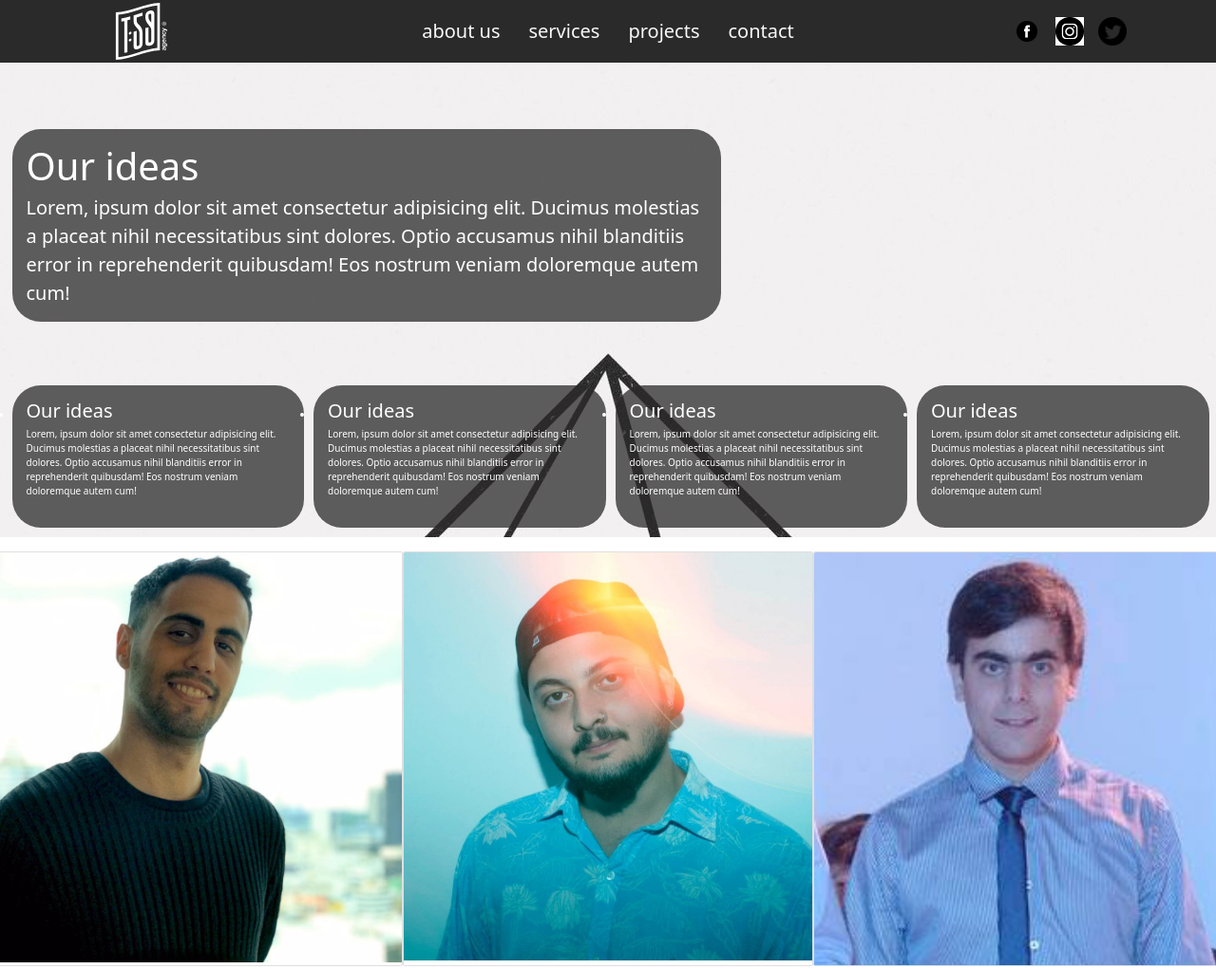
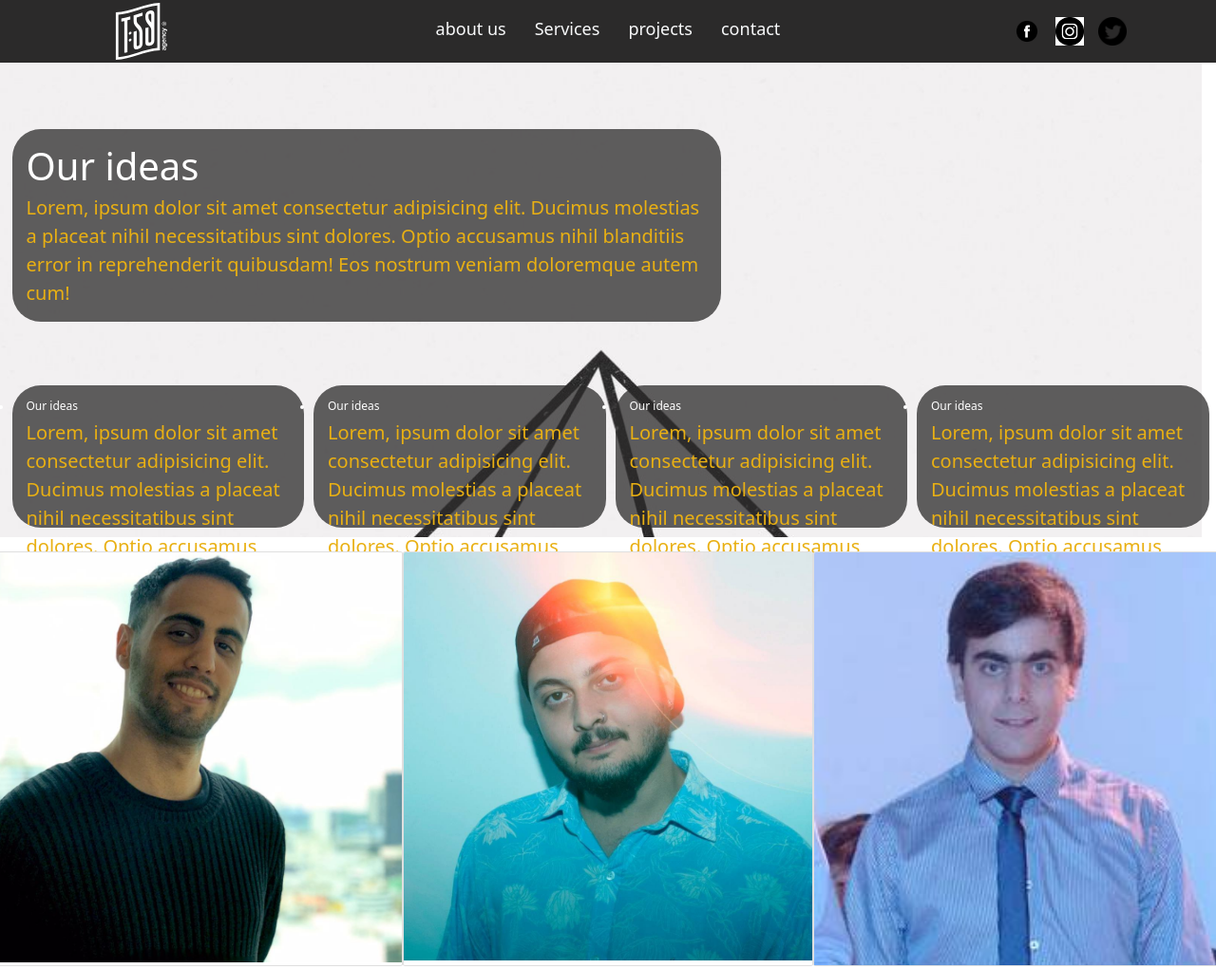
Before and after one commit to Emacc1/T59_MacciuciVicente, a website: page index.html in a window 1280 px wide. Shown: the top 1021 px of the page at 95% size. Drawn offline with Linux system fonts and the light colour scheme; files whose address does not match are found by name.

Commit message:
+extend / +each / +mixin

```diff
--- a/index.html
+++ b/index.html
@@ -36,22 +36,23 @@
 
                         <li class="nav-item">
                             <a class="nav-link text-light" href="">
-                                about us
+                                <h3>about us</h3>
+
                             </a>
                         </li>
                         <li class="nav-item">
                             <a class="nav-link text-light" href="">
-                                services
+                                <h3>Services</h3>
                             </a>
                         </li>
                         <li class="nav-item">
                             <a class="nav-link text-light" href="">
-                                projects
+                                <h3>projects</h3>
                             </a>
                         </li>
                         <li class="nav-item">
                             <a class="nav-link text-light" href="">
-                                contact
+                                <h3>contact</h3>
                             </a>
                         </li>
 
@@ -104,12 +105,12 @@
 
                 <div class="bannerTexto col-7 p-4 position-absolute">
 
-                    <div class="">
+
 
                     <h2>Our ideas</h2>
                     <span>Lorem, ipsum dolor sit amet consectetur adipisicing elit. Ducimus molestias a placeat nihil necessitatibus sint dolores. Optio accusamus nihil blanditiis error in reprehenderit quibusdam! Eos nostrum veniam doloremque autem cum!</span>
 
-                    </div>
+
 
 
                 </div>
@@ -120,25 +121,25 @@
                     <ul class="cajasBanner row gap-3">
 
 
-                        <li class="">
+                        <li class="cajasBanner-1">
 
                             <h2>Our ideas</h2>
                             <span>Lorem, ipsum dolor sit amet consectetur adipisicing elit. Ducimus molestias a placeat nihil necessitatibus sint dolores. Optio accusamus nihil blanditiis error in reprehenderit quibusdam! Eos nostrum veniam doloremque autem cum!</span>
 
                         </li>
-                        <li class="">
+                        <li class="cajasBanner-2">
 
                             <h2>Our ideas</h2>
                             <span>Lorem, ipsum dolor sit amet consectetur adipisicing elit. Ducimus molestias a placeat nihil necessitatibus sint dolores. Optio accusamus nihil blanditiis error in reprehenderit quibusdam! Eos nostrum veniam doloremque autem cum!</span>
 
                         </li>
-                        <li class="">
+                        <li class="cajasBanner-3">
 
                             <h2>Our ideas</h2>
                             <span>Lorem, ipsum dolor sit amet consectetur adipisicing elit. Ducimus molestias a placeat nihil necessitatibus sint dolores. Optio accusamus nihil blanditiis error in reprehenderit quibusdam! Eos nostrum veniam doloremque autem cum!</span>
 
                         </li>
-                        <li class="">
+                        <li class="cajasBanner-4">
 
                             <h2>Our ideas</h2>
                             <span>Lorem, ipsum dolor sit amet consectetur adipisicing elit. Ducimus molestias a placeat nihil necessitatibus sint dolores. Optio accusamus nihil blanditiis error in reprehenderit quibusdam! Eos nostrum veniam doloremque autem cum!</span>
--- a/scss/_global.scss
+++ b/scss/_global.scss
@@ -6,3 +6,24 @@
 html {
     font-size: 62.5%;
 }
+
+@mixin sizes ($width, $height){
+
+    width: $width;
+    height: $height;
+}
+
+.textbox{
+
+    font-size:$textBase;
+    color: $colorSecundary;
+    margin: 0 auto;
+}
+
+
+@each $heading, $size in (h2: 12px, h3: 18px){
+
+    #{$heading}{
+        font-size: $size;
+    }
+}
--- a/scss/_main.scss
+++ b/scss/_main.scss
@@ -3,7 +3,8 @@ main{
     overflow: hidden;
 
     .fondoBanner{
-        height: 500px;
+
+        @include sizes (100vw, 500px);
 
 
 
@@ -40,17 +41,20 @@ main{
     border-radius: $boxradius;
     margin-top: 70px;
 
-    div
+
+
+
     h2{
 
         font-size:$textLarge;
     }
 
-    div
     span{
+        @extend.textbox;
 
-        font-size:$textBase;
     }
+
+
 
 }
 
@@ -63,6 +67,7 @@ main{
 
 
     li{
+
         background-color: $colorPrimaryTransp;
         color: white;
         border-radius: $boxradius;
@@ -72,6 +77,12 @@ main{
 
     }
 
+    li
+    span{
+
+        @extend .textbox;
 
 
+    }
+
 }
--- a/scss/_variables.scss
+++ b/scss/_variables.scss
@@ -1,5 +1,17 @@
 $colorPrimary: rgb(43, 42, 42);
+
+$colorSecundary: rgb(233, 176, 19);
+
+$colorComplementary: rgb(98, 98, 209);
+
 $colorPrimaryTransp: rgba(43, 42, 42, 0.747);
+
 $textBase: 20px;
+
+$textMedium:$textBase + 0.2;
+
 $textLarge: 40px;
-$boxradius: 30px
+
+
+
+$boxradius: 3rem;
```
Also changed, not shown: css/style.css.
